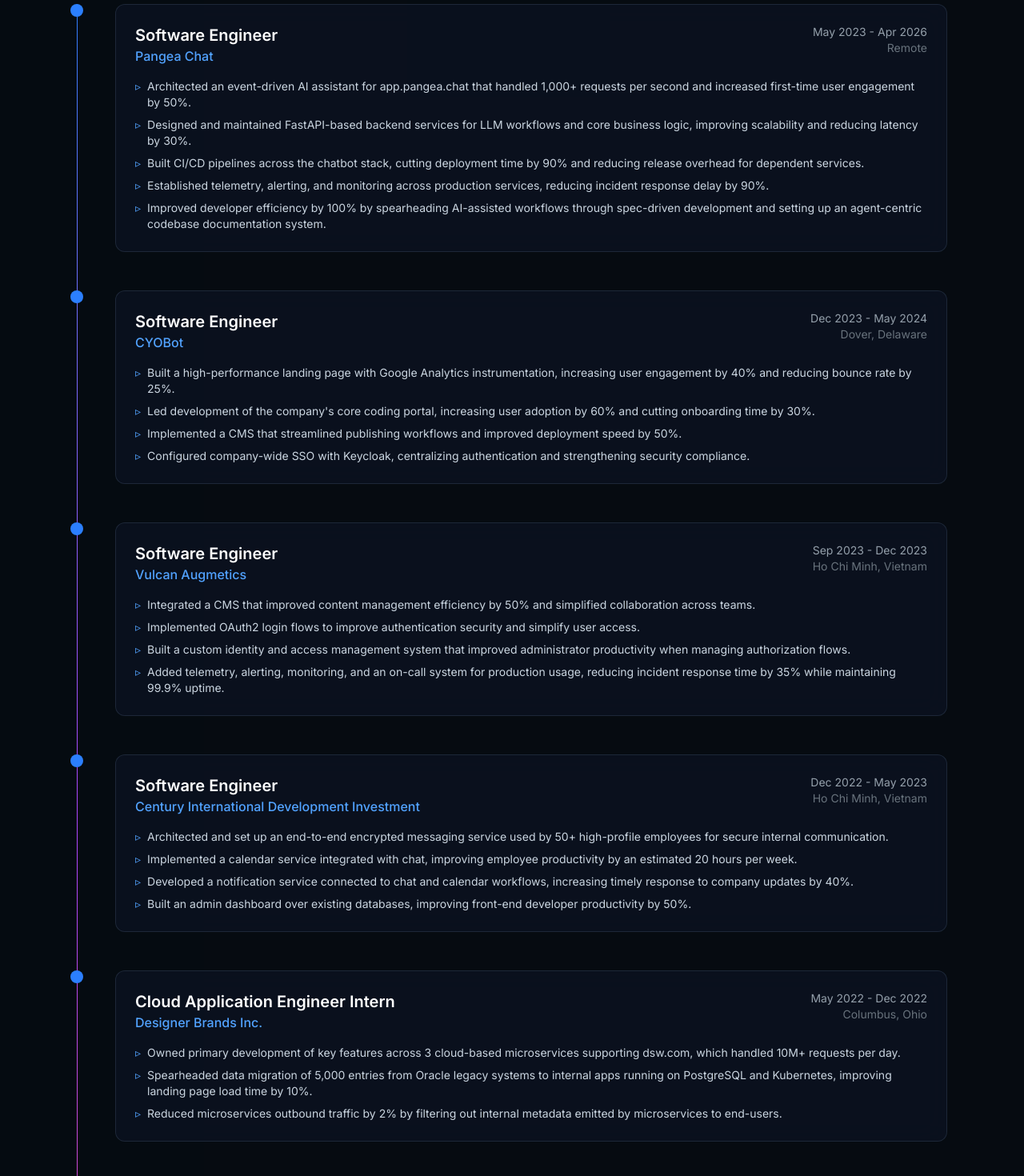
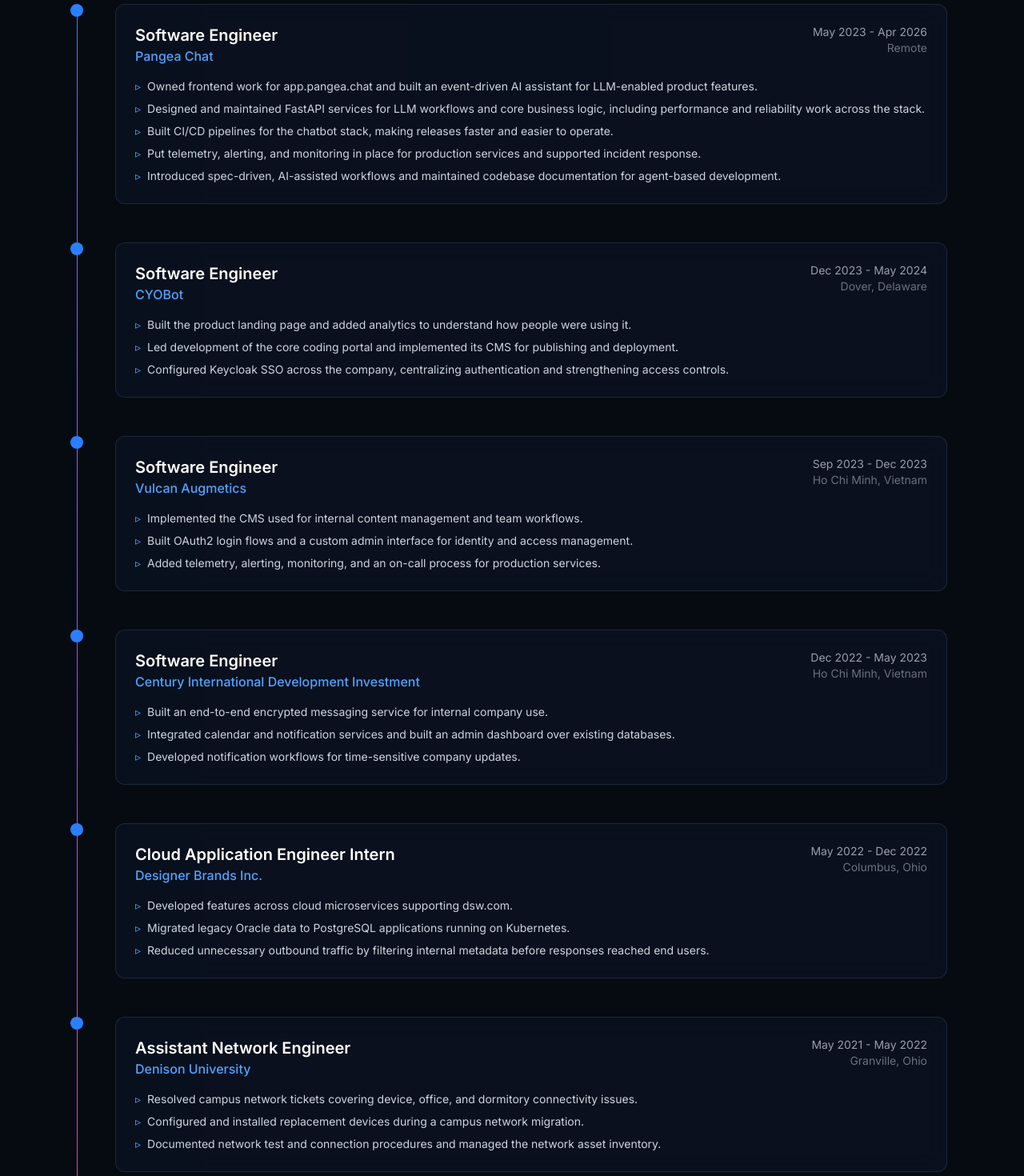
Before and after one commit to WilsonLe/wilsonle.me, a Next.js app: page / in a window 1280 px wide. Shown: the part 2420-3890 px from the top of the page at 80% size. Built offline with nearby package versions, Linux system fonts and the light colour scheme; no server answers.

Commit message:
fix: align portfolio claims with verified resume

```diff
--- a/src/content/en/home.ts
+++ b/src/content/en/home.ts
@@ -60,11 +60,11 @@
     endDate: '2026-04-30',
     current: false,
     highlights: [
-      'Architected an event-driven AI assistant for app.pangea.chat that handled 1,000+ requests per second and increased first-time user engagement by 50%.',
-      'Designed and maintained FastAPI-based backend services for LLM workflows and core business logic, improving scalability and reducing latency by 30%.',
-      'Built CI/CD pipelines across the chatbot stack, cutting deployment time by 90% and reducing release overhead for dependent services.',
-      'Established telemetry, alerting, and monitoring across production services, reducing incident response delay by 90%.',
-      'Improved developer efficiency by 100% by spearheading AI-assisted workflows through spec-driven development and setting up an agent-centric codebase documentation system.',
+      'Owned frontend work for app.pangea.chat and built an event-driven AI assistant for LLM-enabled product features.',
+      'Designed and maintained FastAPI services for LLM workflows and core business logic, including performance and reliability work across the stack.',
+      'Built CI/CD pipelines for the chatbot stack, making releases faster and easier to operate.',
+      'Put telemetry, alerting, and monitoring in place for production services and supported incident response.',
+      'Introduced spec-driven, AI-assisted workflows and maintained codebase documentation for agent-based development.',
     ],
   },
   {
@@ -76,10 +76,9 @@
     endDate: '2024-05-01',
     current: false,
     highlights: [
-      'Built a high-performance landing page with Google Analytics instrumentation, increasing user engagement by 40% and reducing bounce rate by 25%.',
-      "Led development of the company's core coding portal, increasing user adoption by 60% and cutting onboarding time by 30%.",
-      'Implemented a CMS that streamlined publishing workflows and improved deployment speed by 50%.',
-      'Configured company-wide SSO with Keycloak, centralizing authentication and strengthening security compliance.',
+      'Built the product landing page and added analytics to understand how people were using it.',
+      'Led development of the core coding portal and implemented its CMS for publishing and deployment.',
+      'Configured Keycloak SSO across the company, centralizing authentication and strengthening access controls.',
     ],
   },
   {
@@ -91,10 +90,9 @@
     endDate: '2023-12-01',
     current: false,
     highlights: [
-      'Integrated a CMS that improved content management efficiency by 50% and simplified collaboration across teams.',
-      'Implemented OAuth2 login flows to improve authentication security and simplify user access.',
-      'Built a custom identity and access management system that improved administrator productivity when managing authorization flows.',
-      'Added telemetry, alerting, monitoring, and an on-call system for production usage, reducing incident response time by 35% while maintaining 99.9% uptime.',
+      'Implemented the CMS used for internal content management and team workflows.',
+      'Built OAuth2 login flows and a custom admin interface for identity and access management.',
+      'Added telemetry, alerting, monitoring, and an on-call process for production services.',
     ],
   },
   {
@@ -106,10 +104,9 @@
     endDate: '2023-05-01',
     current: false,
     highlights: [
-      'Architected and set up an end-to-end encrypted messaging service used by 50+ high-profile employees for secure internal communication.',
-      'Implemented a calendar service integrated with chat, improving employee productivity by an estimated 20 hours per week.',
-      'Developed a notification service connected to chat and calendar workflows, increasing timely response to company updates by 40%.',
-      'Built an admin dashboard over existing databases, improving front-end developer productivity by 50%.',
+      'Built an end-to-end encrypted messaging service for internal company use.',
+      'Integrated calendar and notification services and built an admin dashboard over existing databases.',
+      'Developed notification workflows for time-sensitive company updates.',
     ],
   },
   {
@@ -121,9 +118,9 @@
     endDate: '2022-12-01',
     current: false,
     highlights: [
-      'Owned primary development of key features across 3 cloud-based microservices supporting dsw.com, which handled 10M+ requests per day.',
-      'Spearheaded data migration of 5,000 entries from Oracle legacy systems to internal apps running on PostgreSQL and Kubernetes, improving landing page load time by 10%.',
-      'Reduced microservices outbound traffic by 2% by filtering out internal metadata emitted by microservices to end-users.',
+      'Developed features across cloud microservices supporting dsw.com.',
+      'Migrated legacy Oracle data to PostgreSQL applications running on Kubernetes.',
+      'Reduced unnecessary outbound traffic by filtering internal metadata before responses reached end users.',
     ],
   },
   {
@@ -135,10 +132,9 @@
     endDate: '2022-05-01',
     current: false,
     highlights: [
-      'Resolved 200+ network-related tickets with a 95% first-call resolution rate, including device patching and network troubleshooting for office and dormitory clients.',
-      'Supported a campus network migration by configuring and installing 50+ replacement devices, contributing to a 30% improvement in network reliability.',
-      'Documented upgraded network test procedures and connection setup processes, reducing future troubleshooting time by 20%.',
-      'Managed inventory for 1,000+ network assets and compiled monthly reports to support infrastructure planning.',
+      'Resolved campus network tickets covering device, office, and dormitory connectivity issues.',
+      'Configured and installed replacement devices during a campus network migration.',
+      'Documented network test and connection procedures and managed the network asset inventory.',
     ],
   },
   {
@@ -151,9 +147,9 @@
     current: false,
     highlights: [
       'Founded an open-source community for Denison students to get started with open-source contributions.',
-      'Led a team of 7 engineers building a full-stack mobile application using Agile sprint management.',
-      'Built an open marketplace that reduced campus-wide used-item waste by 25%.',
-      'Integrated built-in chat and notification services into the marketplace, doubling transaction rates and supporting 100K+ messages and notifications daily.',
+      'Led an engineering team building a full-stack mobile marketplace.',
+      'Integrated chat and notification services into the marketplace.',
+      'Built features that made it easier for students to exchange used items on campus.',
     ],
   },
 ]
```
Also changed, not shown: 1 other file (tests, documents, lock files or other folders).
